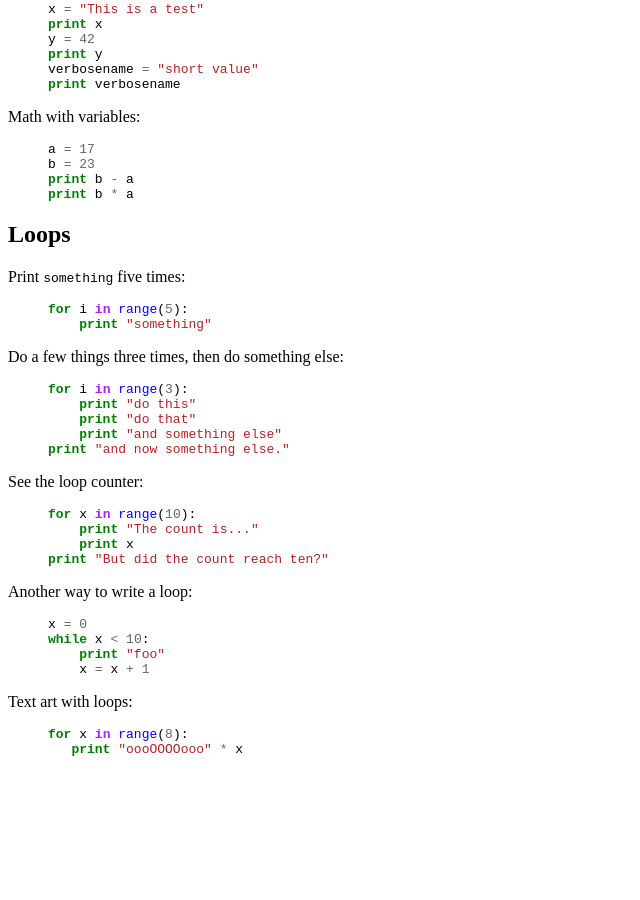
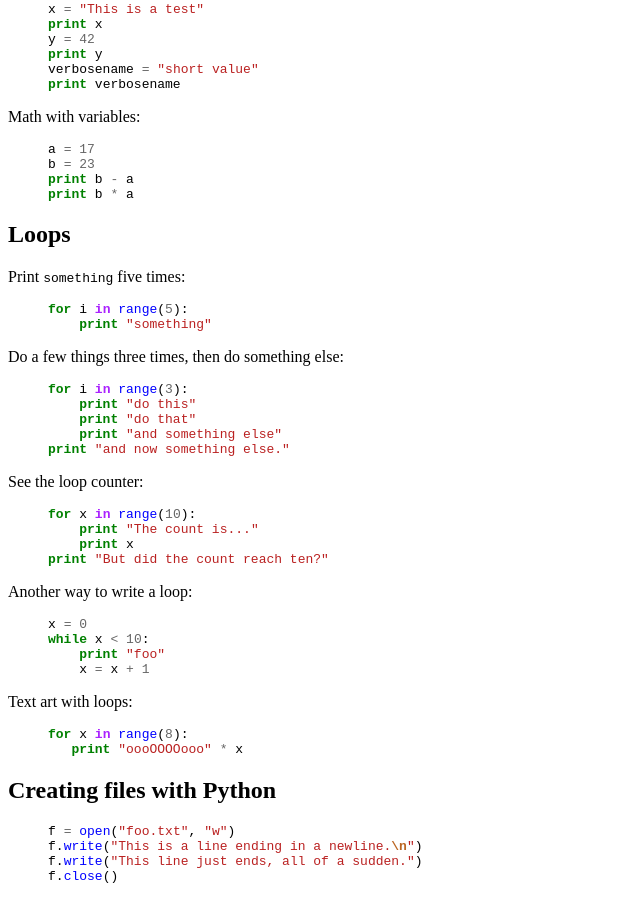
Before and after one commit to dtorop/city-archive-fall12, a Jekyll site: the page built from _posts/2012-09-13-filesystem_and_loops.markdown, in a window 1280 px wide and 900 px high, scrolled down 1248 px. Shown: the whole window, without its empty margins (0-640 px from the left). Built offline with Jekyll 4.4.1, drawn with Linux system fonts in a browser that asks for light colours; before the commit the page ends 2021 px from its top, so only the background shows below that.

Commit message:
add python file write example

```diff
--- a/_posts/2012-09-13-filesystem_and_loops.markdown
+++ b/_posts/2012-09-13-filesystem_and_loops.markdown
@@ -162,3 +162,12 @@ Text art with loops:
 for x in range(8):
    print "oooOOOOooo" * x
 {% endhighlight %}
+
+## Creating files with Python
+
+{% highlight python %}
+f = open("foo.txt", "w")
+f.write("This is a line ending in a newline.\n")
+f.write("This line just ends, all of a sudden.")
+f.close()
+{% endhighlight %}
```
